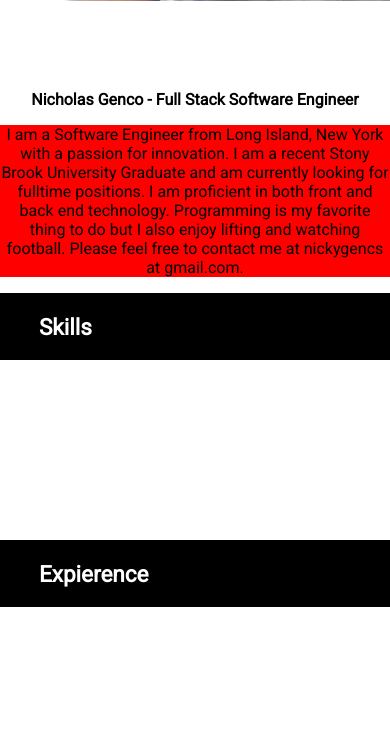
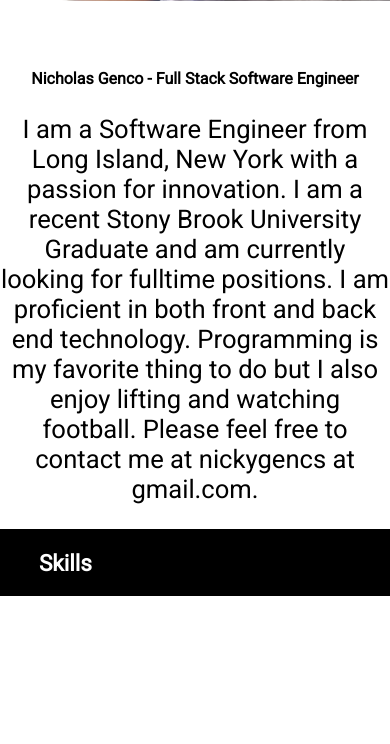
Before and after one commit to nickygencs17/nickygencs17.github.io, a PHP site: page / in a window 390 px wide; the page is wider, and only the part inside the window is pictured. Shown: the part 1634-2378 px from the top of that part. Run offline with PHP 8.4, Linux system fonts and the light colour scheme.

Commit message:
new about me

```diff
--- a/css/style.css
+++ b/css/style.css
@@ -18,6 +18,7 @@ html {
     font-size: 25px;
     font-weight: bold;
 }
+
 .topleft {
     position: absolute;
     top: 0;
@@ -39,6 +40,7 @@ html {
     transform: translate(-50%, -50%);
     text-align: center;
 }
+
 .heading {
     background-color: black;
     color: white;
@@ -48,16 +50,21 @@ html {
     padding-bottom: .05%;
     font-family: 'Roboto', sans-serif;
 }
+
 .item {
     width: 100%;
 }
-  .item h1{
-      padding-top: 20%;
+
+.item h1 {
+    padding-top: 0%;
 }
-  .item p{
-    width: 100%;
+
+.item p {
+    width: 90%;
+    font-size: 160%;
 }
-  .item img{
+
+.item img {
     height: 100%;
 }
 
@@ -66,11 +73,11 @@ html {
     flex-wrap: wrap;
     font-family: 'Roboto', sans-serif;
 }
+
 .container>div {
     flex: 5%;
-    box-sizing:border-box
+    box-sizing: border-box
 }
-
 
 @media only screen and (max-width: 600px) {
     .topnav a:not(:first-child) {
@@ -126,15 +133,14 @@ html {
         padding-top: .5%;
         padding-bottom: .5%;
         font-family: 'Roboto', sans-serif;
+        font-size: 20;
     }
-
-    .item h1{
+    .item h1 {
         text-align: center;
         font-size: 100%;
     }
-    .item p{
+    .item p {
         width: 150%;
-      background-color: red;
         padding: 0;
         text-align: center;
     }
@@ -144,20 +150,14 @@ html {
         font-family: 'Roboto', sans-serif;
         text-align: center;
     }
-
     .container>div {
         flex: 20%;
         box-sizing: border-box;
     }
-      .item img{
+    .item img {
         text-align: center;
+
     }
-    .item p{
-        width: 100%;
-        background: red;
-    }
-
-
 }
 
 @media screen and (max-width: 800px) {
@@ -191,14 +191,13 @@ html {
         font-family: 'Roboto', sans-serif;
         height: 50;
     }
-    .item{
+    .item {
         text-align: center;
     }
-    .item p{
+    .item p {
         width: 100%;
-        background: red;
     }
-    .item h1{
+    .item h1 {
         text-align: center;
         font-size: 100%;
     }
@@ -212,11 +211,6 @@ html {
         flex: 20%;
         box-sizing: border-box;
     }
-
-
-
-
-
 }
 
 .topnav {
@@ -237,7 +231,6 @@ html {
     padding: 14px 16px;
     text-decoration: none;
     font-size: 25px;
-
 }
 
 .topnav a:hover {
@@ -253,7 +246,8 @@ hr {
     margin: auto;
     width: 60%;
 }
-.left{
+
+.left {
     position: absolute;
     left: 0;
 }
--- a/index.html
+++ b/index.html
@@ -18,7 +18,6 @@
 
 <body>
     <div id="myTopnav" class="topnav">
-        <span class="left">Nicholas Genco</span>
         <a href="#home" onclick="closeMobileNav()">Home</a>
         <a href="#news" onclick="closeMobileNav()">News</a>
         <a href="#contact" onclick="closeMobileNav()">Contact</a>
@@ -48,7 +47,13 @@
             <img src="images/n.png">
         </div>
         <div class="item">
-            <h1>Nicholas Genco - Full Stack Software Engineer</h1>
+            <br>
+            <br>
+            <br>
+
+            <h1>
+                <strong>Nicholas Genco - Full Stack Software Engineer</strong>
+            </h1>
             <p>I am a Software Engineer from Long Island, New York with a passion for innovation. I am a recent Stony Brook
                 University Graduate and am currently looking for fulltime positions. I am proficient in both front and back
                 end technology. Programming is my favorite thing to do but I also enjoy lifting and watching football. Please
```
Lines whose indentation alone changed are shown as unchanged.
